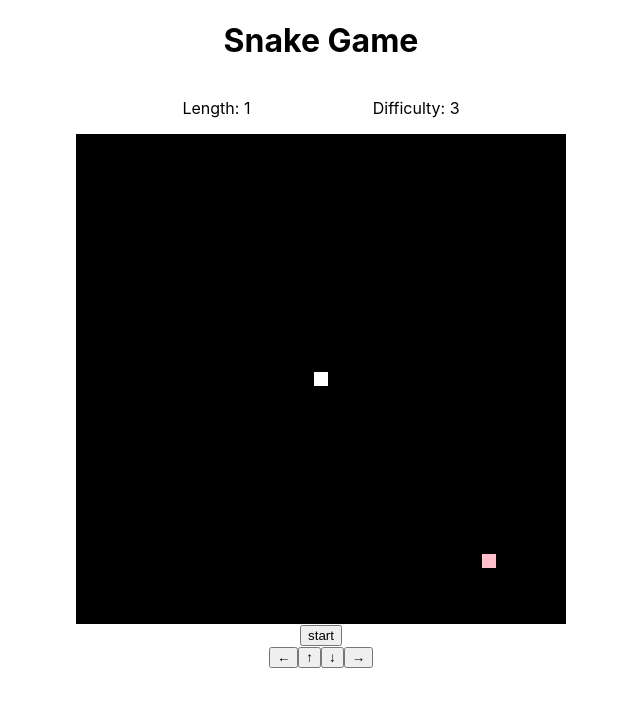
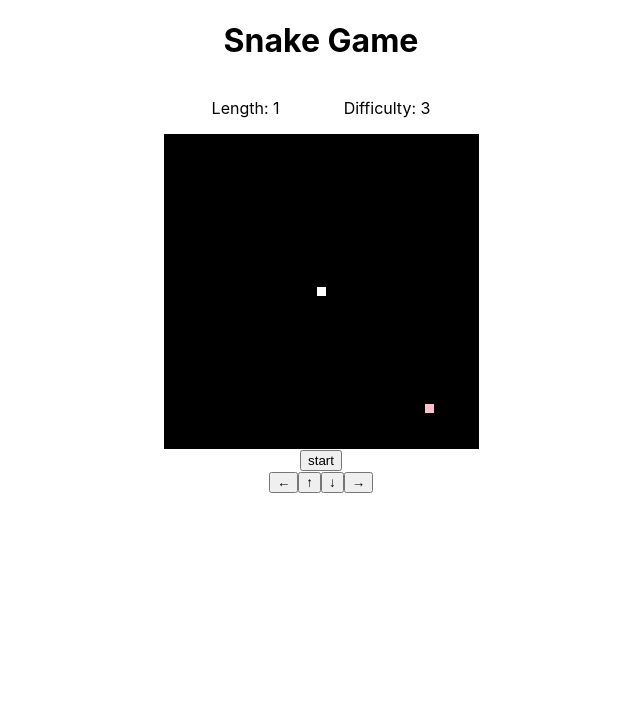
Before and after one commit to version-1/hooks-snake-game, a React (Create React App) app: page / in a window 1280 px wide. Shown: the top 706 px of the page, without its empty margins (319-959 px from the left). Built offline with nearby package versions, Linux system fonts and the light colour scheme.

Commit message:
some fix

```diff
--- a/src/App.css
+++ b/src/App.css
@@ -1,5 +1,5 @@
 .App {
-  max-width: 490px;
+  max-width: 315px;
   margin: auto;
   text-align: center;
 }
@@ -13,8 +13,8 @@
 
 .dots {
   box-sizing: border-box;
-  height: 14px;
-  min-width: 14px;
+  height: 9px;
+  min-width: 9px;
   background: black;
 }
 
```
